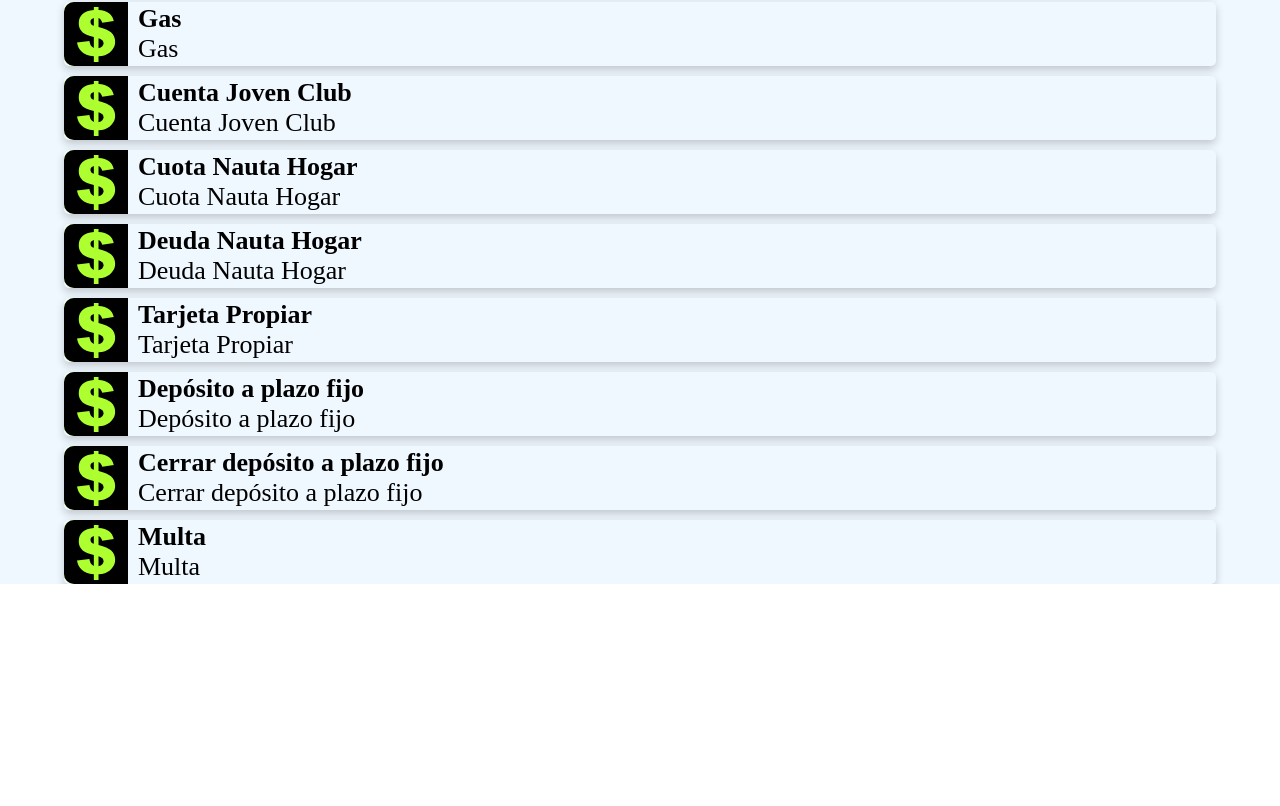
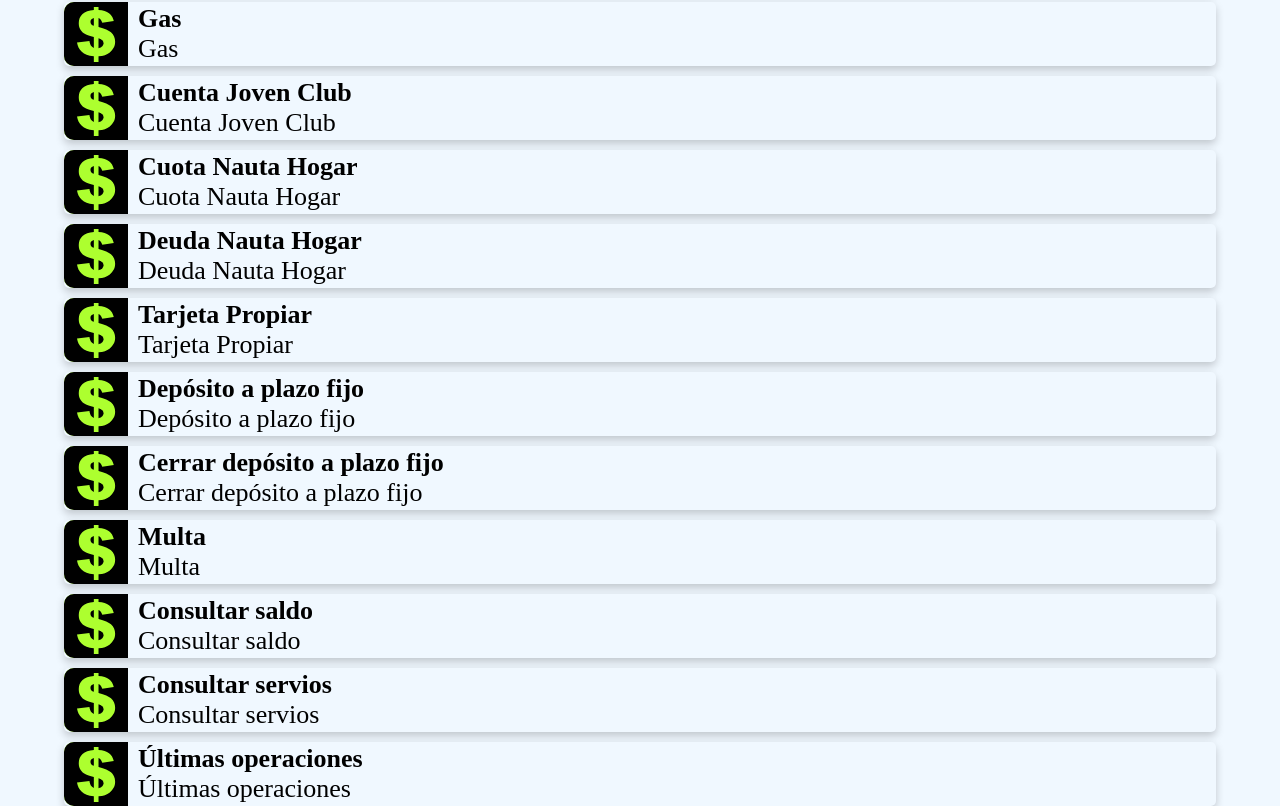
Before and after one commit to josernesto1989/telebanca-cuba, a React (Create React App) app: page / in a window 1280 px wide. Shown: the part 748-1554 px from the top of the page. Before the commit the page ends 1332 px from the top, so only its background shows below. Built offline with nearby package versions, Linux system fonts and the light colour scheme.

Commit message:
adding more BPA operations

```diff
--- a/src/App.js
+++ b/src/App.js
@@ -190,6 +190,32 @@ function App() {
       banks:[banksName.BPA]
     },
 
+    {
+      //Consulta saldo
+      title:"Consultar saldo",
+      description:"Consultar saldo de la tarjeta",
+      link:"tel:/*444*46#",
+      icon:"",
+      banks:[banksName.BPA]
+    },
+
+    {
+      //Consultar servios
+      title:"Consultar servios",
+      description:"Consultar factura del servicio",
+      link:"tel:/*444*47#",
+      icon:"",
+      banks:[banksName.BPA]
+    },
+    {
+      //Últimas operaciones
+      title:"Últimas operaciones",
+      description:"Consultar últimas 10 operaciones",
+      link:"tel:/*444*48#",
+      icon:"",
+      banks:[banksName.BPA]
+    },
+
 
 
 
```
